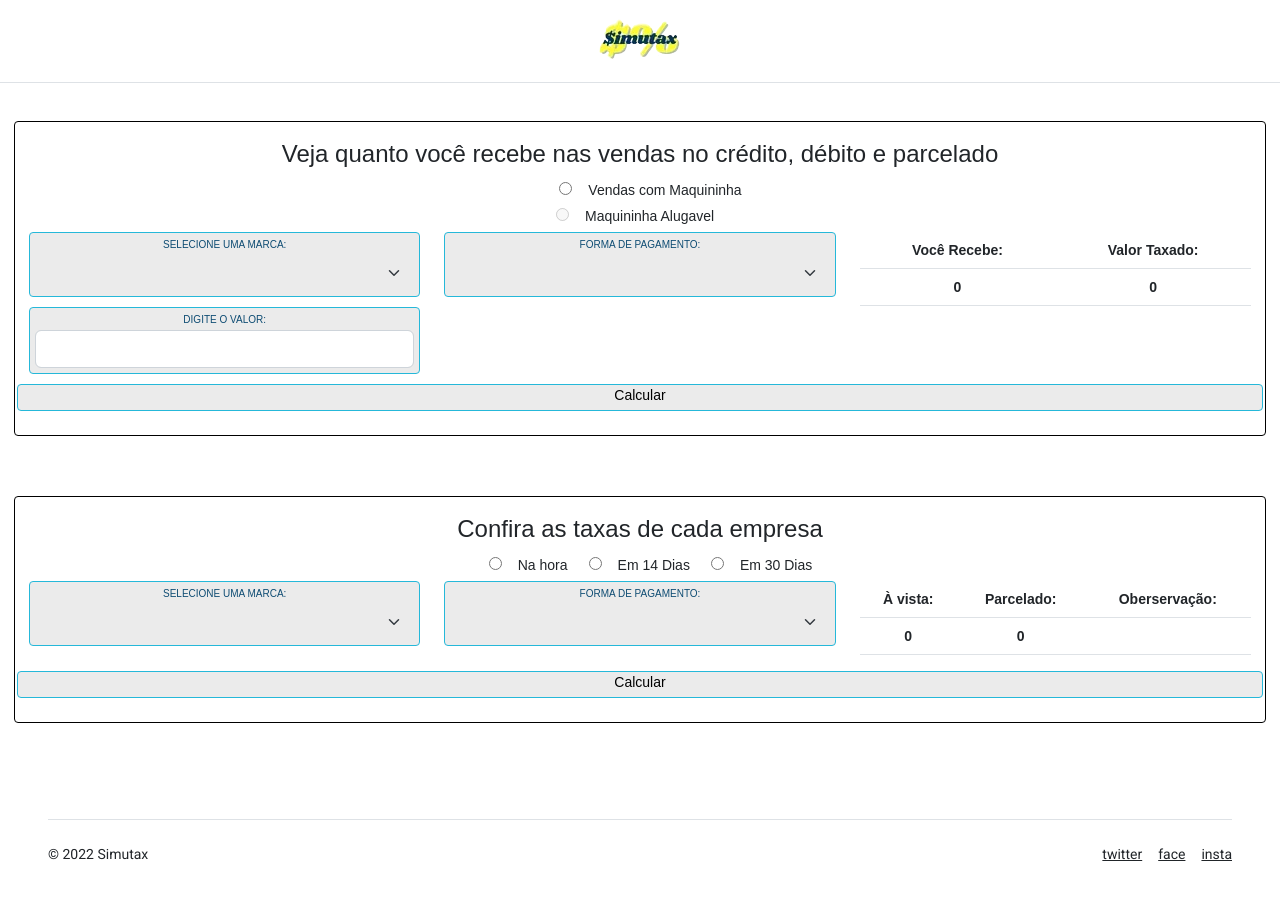
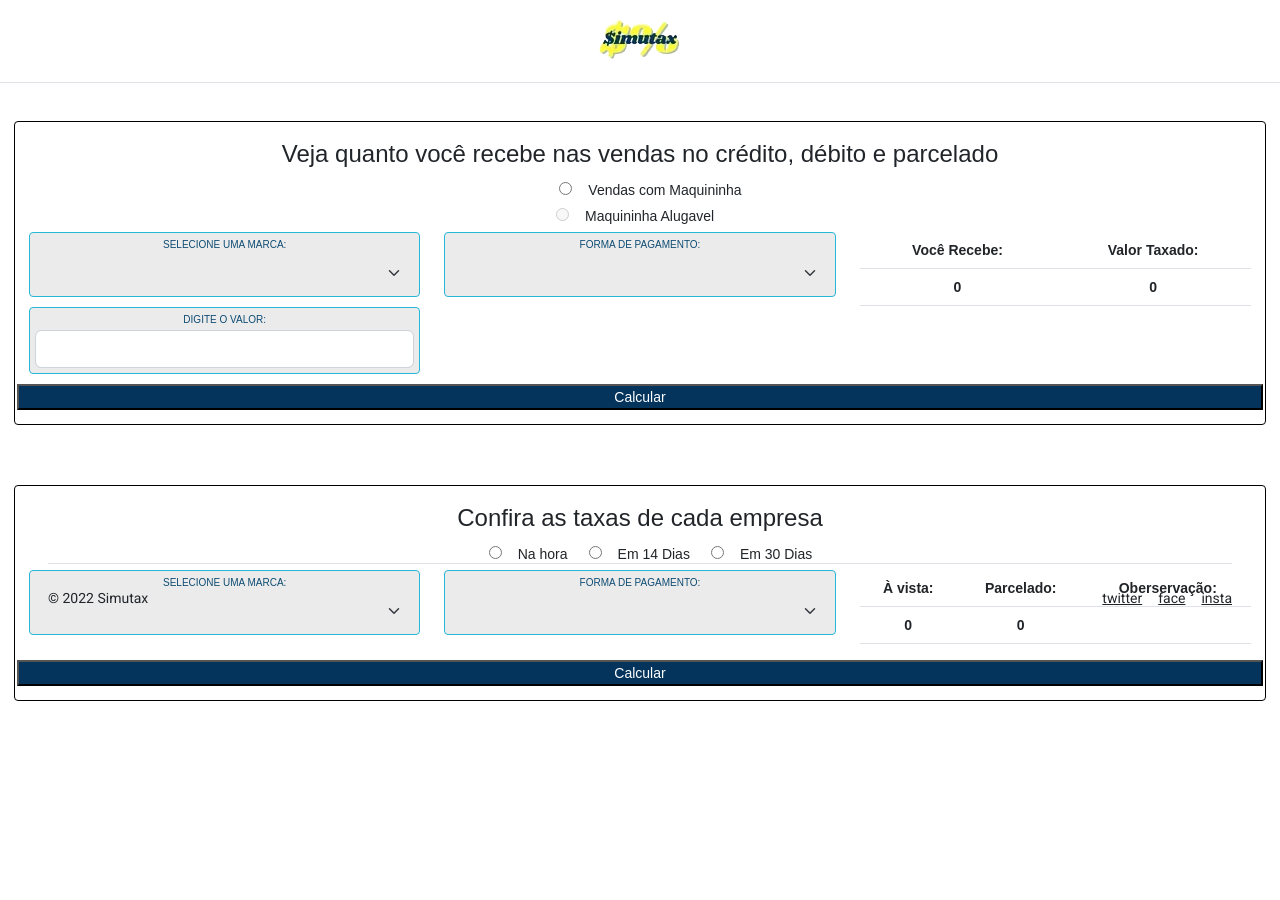
Before and after one commit to JaoGomess/SimuladorTaxa, an Angular app: page /calculadora in a window 1280 px wide. Shown: the top 900 px of the page. After the commit the page ends 800 px from the top, so only its background shows below. Built offline with nearby package versions, Linux system fonts and the light colour scheme.

Commit message:
mudanca designer

```diff
--- a/src/app/share/calculadora/calculadora.component.css
+++ b/src/app/share/calculadora/calculadora.component.css
@@ -13,36 +13,15 @@
   padding: 2px 8px 0;
 }
 
-.valor {
-  background-color: #777;
-  border:0px;
-  color: #777;
-}
-
 select {
   background-color: #ebebeb;
   border:0px;
 }
 
-.container {
-  background-color: #E6E6E6;
-}
-
-.square {
-  width: 50%;
-  height: 50vw;
-}
-
 .wide {
   width: 100%;
-  height: 50vw;
+  height: 30vw;
 }
-
-.tall {
-  width: 50%;
-  height: 100vw;
-}
-
 
 .box {
   border: solid 1px black;
@@ -56,8 +35,7 @@ select {
 *, *:before, *:after {
   box-sizing: border-box;
 }
-.square,
-.tall,
+
 .wide {
   margin: auto;
   padding: 1em;
@@ -66,3 +44,8 @@ select {
   text-align: center;
   font-family: "Century Gothic", sans-serif;
 }
+
+.botao {
+  color: white;
+  background-color: #04345C;
+}
--- a/src/app/share/calculadora/calculadora.component.html
+++ b/src/app/share/calculadora/calculadora.component.html
@@ -26,7 +26,7 @@
 
                 <div class="select-wrap">
                     <label for="teste">Digite o Valor:</label>
-                    <input type="number" [(ngModel)]="valor" (input)="getValor($event)" class="valor"
+                    <input type="number" [(ngModel)]="valor" (input)="getValor($event)"
                         class="form-control">
                 </div>
             </div>
@@ -59,7 +59,7 @@
                     </tbody>
                 </table>
             </div>
-            <button type="button" (click)="calcularTaxa()" class="select-wrap" id="calc">Calcular</button>
+            <button type="button" (click)="calcularTaxa()" class="botao" id="calc">Calcular</button>
         </div>
     </div>
 
@@ -129,7 +129,7 @@
                     </tbody>
                 </table>
             </div>
-            <button type="button" (click)="verificarTaxas()" class="select-wrap">Calcular</button>
+            <button type="button" (click)="verificarTaxas()" class="botao">Calcular</button>
         </div>
     </div>
 </div>
```
